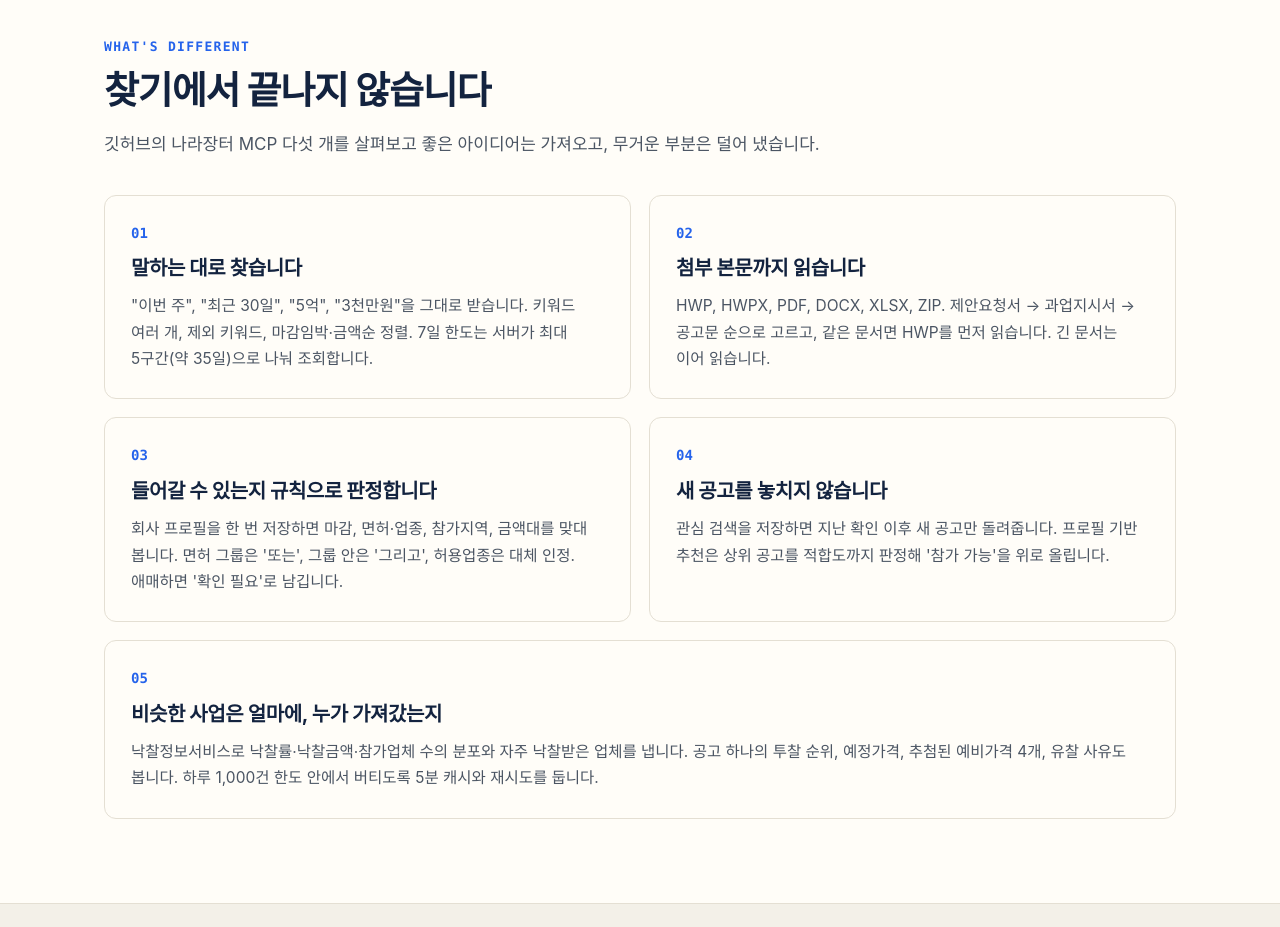
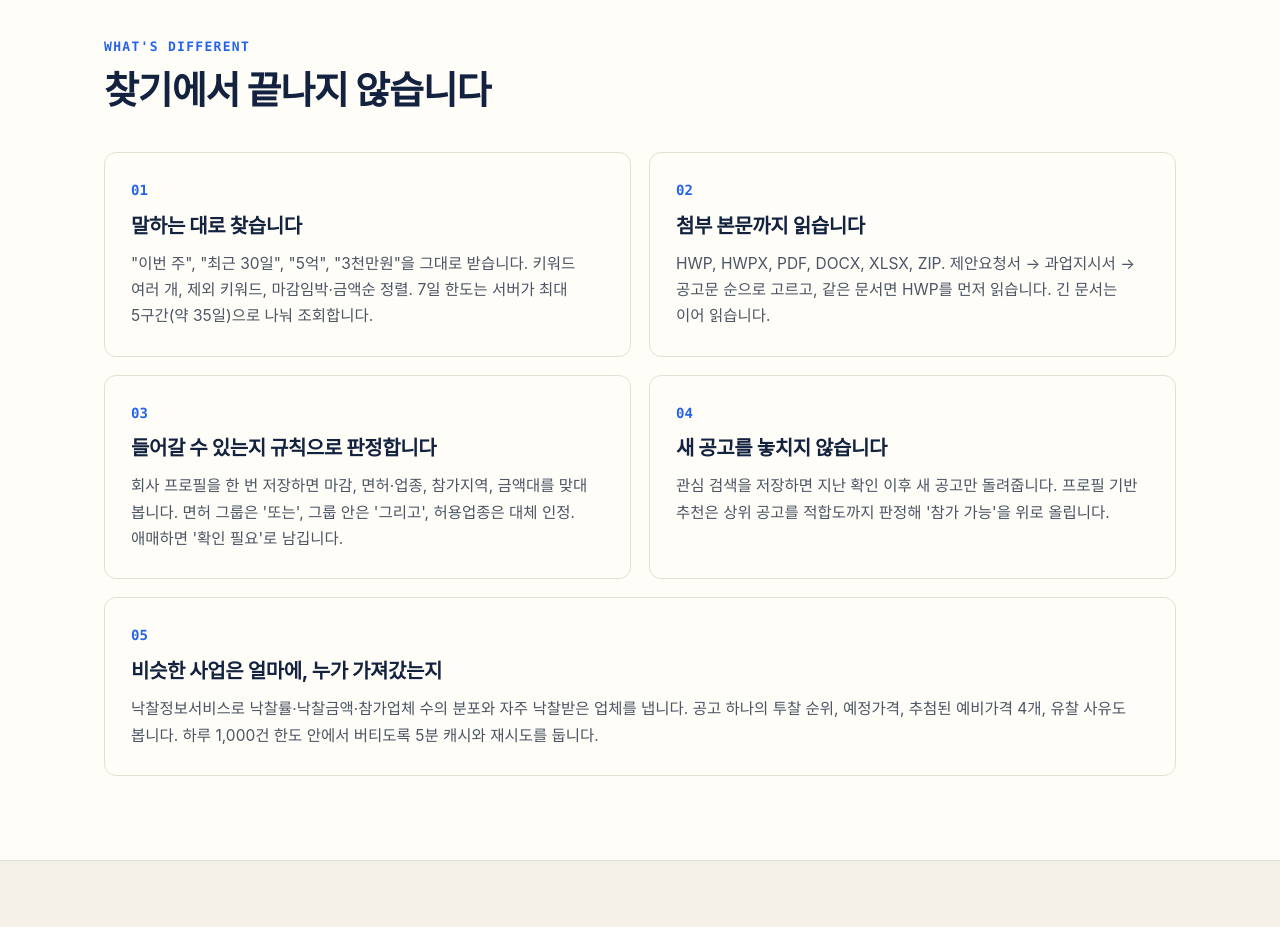
Before and after one commit to airoasting/nara-mcp, a plain HTML site: page docs/index.html in a window 1280 px wide. Shown: the part 1340-2267 px from the top of the page. Drawn offline with Linux system fonts and the light colour scheme; a web font is replaced by a local one.

Commit message:
README를 높임말로 다듬고 참고 저장소 표 삭제
- 합니다체로 통일, 주술 호응 정리, 한자어·외래어 균형, 중복 표현 정리
- 깃허브 참고 저장소 표와 관련 문장 삭제(README, 소개 페이지)
- '데이터와 출처'를 '데이터와 라이선스'로 변경, 썸네일에 소개 페이지 링크

Co-Authored-By: Claude Opus 5.5 <noreply@anthropic.com>

```diff
--- a/docs/index.html
+++ b/docs/index.html
@@ -218,7 +218,6 @@
   <div class="wrap">
     <div class="kicker">WHAT'S DIFFERENT</div>
     <h2>찾기에서 끝나지 않습니다</h2>
-    <p class="sec-lead">깃허브의 나라장터 MCP 다섯 개를 살펴보고 좋은 아이디어는 가져오고, 무거운 부분은 덜어 냈습니다.</p>
     <div class="feat">
       <div class="f"><div class="n">01</div><h3>말하는 대로 찾습니다</h3><p>"이번 주", "최근 30일", "5억", "3천만원"을 그대로 받습니다. 키워드 여러 개, 제외 키워드, 마감임박·금액순 정렬. 7일 한도는 서버가 최대 5구간(약 35일)으로 나눠 조회합니다.</p></div>
       <div class="f"><div class="n">02</div><h3>첨부 본문까지 읽습니다</h3><p>HWP, HWPX, PDF, DOCX, XLSX, ZIP. 제안요청서 → 과업지시서 → 공고문 순으로 고르고, 같은 문서면 HWP를 먼저 읽습니다. 긴 문서는 이어 읽습니다.</p></div>
```
Also changed, not shown: 1 other file.
